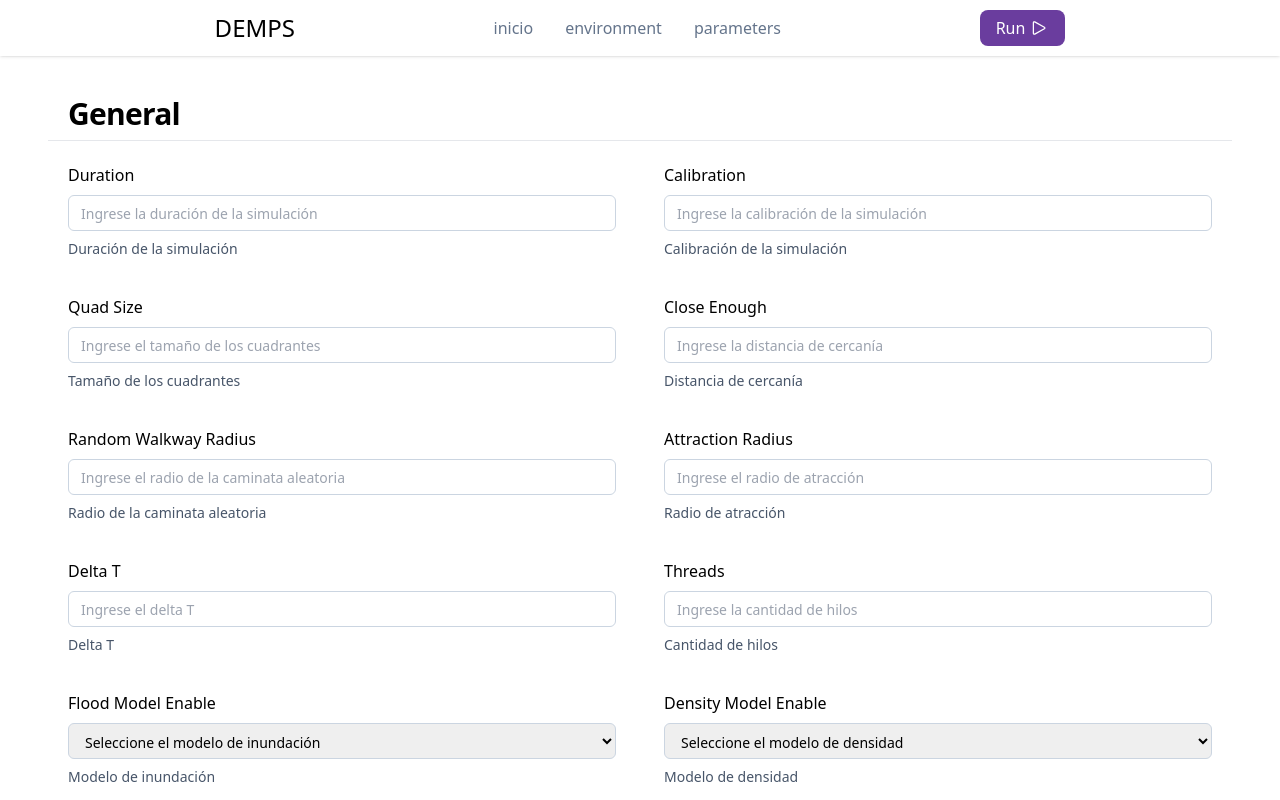
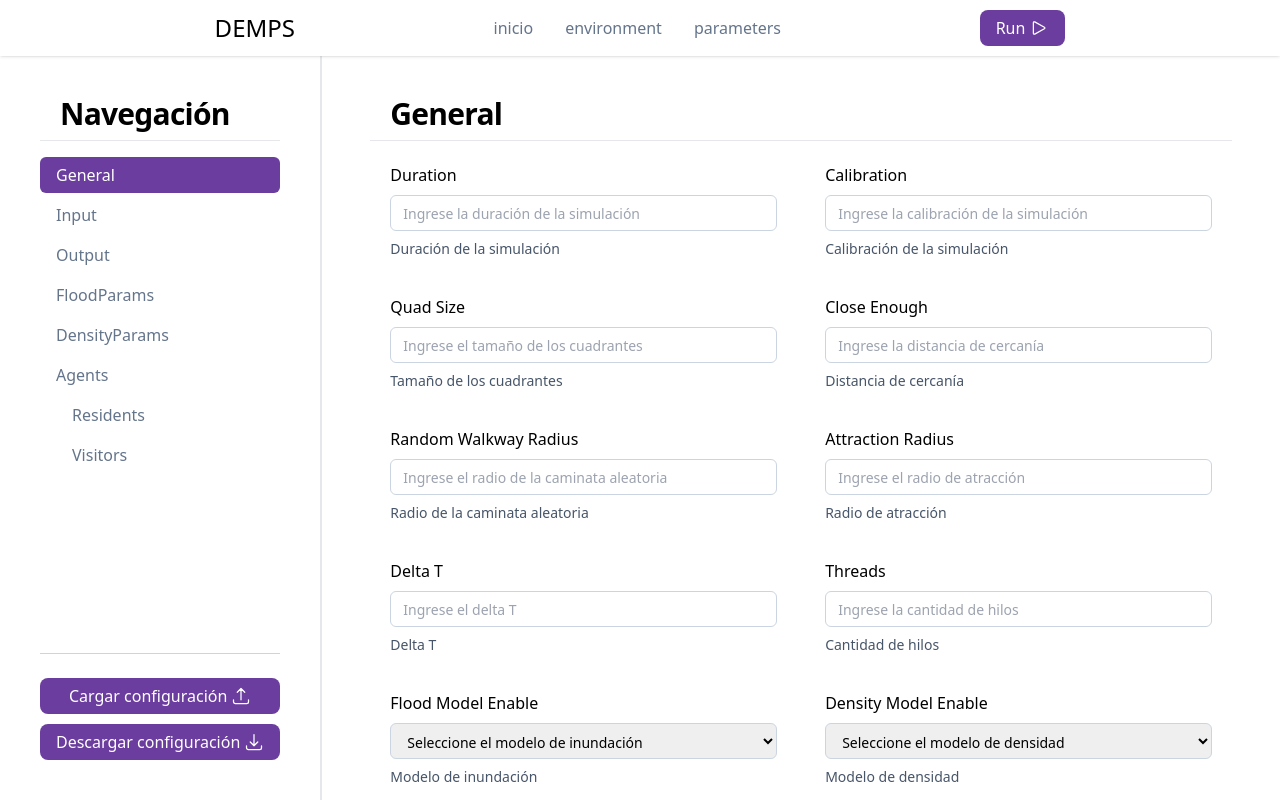
Before and after one commit to ariel-salgado/demps, a SvelteKit app: page /testing in a window 1280 px wide. Shown: the top 800 px of the page. Built offline with nearby package versions, Linux system fonts and the light colour scheme.

Commit message:
Added side navigation (handle download is missing)

```diff
--- a/src/routes/(app)/testing/+page.svelte
+++ b/src/routes/(app)/testing/+page.svelte
@@ -1,27 +1,110 @@
 <script lang="ts">
-	import type { FormField, FormFields } from '$lib/types';
+	import type { FormField, FormFields, ParametersSchema } from '$lib/types';
 
+	import { page } from '$app/stores';
+	import { flattenJSON } from '$lib/utils';
 	import { parametersFormFields } from '$lib';
 	import { createParameters } from '$lib/states.svelte';
-	import { Description, FormGroup, Input, Label, Select } from '$lib/components/ui';
+	import { DownloadIcon, UploadIcon } from '$lib/components/icons';
+	import {
+		Button,
+		Description,
+		Fileupload,
+		FormGroup,
+		Input,
+		Label,
+		Select
+	} from '$lib/components/ui';
 
 	const parameters = createParameters();
+
+	let files: FileList | null = $state(null);
+	let selected: string = $state($page.url.hash.slice(1) || 'general');
+
+	function handleUpload(e: Event) {
+		if (!!files && files.length > 0) {
+			const reader = new FileReader();
+
+			reader.onload = () => {
+				const uploadedData = reader.result as string;
+
+				try {
+					const data = flattenJSON(JSON.parse(uploadedData));
+					const form = document.getElementById('parameters-form') as HTMLFormElement;
+
+					const fieldNames = Array.from(form.elements)
+						.filter((element) => element.hasAttribute('name'))
+						.map((element) => element.getAttribute('name'));
+
+					if (Object.keys(data).every((element) => fieldNames.includes(element))) {
+						parameters.value = data as ParametersSchema;
+					} else {
+						alert('Archivo de configuración inválido');
+					}
+				} catch (_) {
+					alert('Archivo de configuración inválido');
+				} finally {
+					(e.target! as HTMLInputElement).value = '';
+				}
+			};
+
+			const file = files[0] as File;
+			const blob = new Blob([file], { type: file.type });
+
+			reader.readAsText(blob);
+		}
+	}
+
+	$effect(() => {
+		const observer = new IntersectionObserver(
+			(entries) => {
+				entries.forEach((entry) => {
+					const sectionId = entry.target.id;
+
+					if (entry.isIntersecting) {
+						selected = sectionId;
+					}
+				});
+			},
+			{ threshold: 1, rootMargin: '-12px 0px -75% 0px' }
+		);
+
+		const sections = document.querySelectorAll('.observed');
+
+		sections.forEach((section) => {
+			observer.observe(section);
+		});
+	});
 </script>
+
+{#snippet navItems(items: FormFields, isNested: boolean)}
+	{#each Object.entries(items) as [key, value]}
+		<li
+			class={`rounded-md text-base font-medium text-slate-500 transition-colors focus-within:bg-primary-50 focus-within:text-slate-900 hover:bg-primary-50 hover:text-slate-900 ${isNested && `pl-4`} ${selected === key && `bg-primary-700 text-white focus-within:bg-primary-600 focus-within:text-white hover:bg-primary-600 hover:text-white`}`}
+		>
+			<a href={`#${key}`} class="block px-4 py-1.5 capitalize">{key}</a>
+		</li>
+
+		{#if !Array.isArray(value)}
+			{@render navItems(value, true)}
+		{/if}
+	{/each}
+{/snippet}
 
 {#snippet form(fields: FormFields, isNested: boolean)}
 	{#each Object.entries(fields) as [key, value]}
-		<div class={`mt-10 grid grid-cols-2 gap-2 first:mt-0 ${isNested && 'col-span-2'}`}>
+		<div class={`grid scroll-m-24 grid-cols-2 gap-2 first:mt-0 ${isNested && 'col-span-2'}`}>
 			{#if isNested}
 				<h3
 					id={key}
-					class="observed col-span-2 -mt-8 mb-2 scroll-m-[4.5rem] pl-5 text-2xl font-semibold capitalize tracking-tight"
+					class="observed col-span-2 mb-2 mt-4 scroll-m-20 px-5 text-2xl font-semibold capitalize tracking-tight"
 				>
 					{key}
 				</h3>
 			{:else}
 				<h2
 					id={key}
-					class="observed col-span-2 scroll-m-[5.5rem] border-b pb-2 pl-5 text-3xl font-semibold capitalize tracking-tight"
+					class="observed col-span-2 scroll-m-24 border-b px-5 pb-2 text-3xl font-semibold capitalize tracking-tight"
 				>
 					{key}
 				</h2>
@@ -60,8 +143,36 @@
 	</FormGroup>
 {/snippet}
 
-<section>
-	<form class="px-12 py-10" action="">
+<section class="flex divide-x-2">
+	<aside class="sticky top-14 flex h-[calc(100vh-3.5rem)] flex-1 flex-col justify-between p-10">
+		<div>
+			<h2 class="border-b px-5 pb-2 text-3xl font-semibold tracking-tight">Navegación</h2>
+
+			<nav>
+				<ul class="space-y-1 py-4">
+					{@render navItems(parametersFormFields, false)}
+				</ul>
+			</nav>
+		</div>
+
+		<div class="space-y-2.5 border-t border-slate-300 pt-6">
+			<Fileupload
+				accept=".config"
+				bind:files
+				onchange={handleUpload}
+				role="button"
+				aria-label="Cargar configuración"
+			>
+				<span> Cargar configuración </span>
+				<UploadIcon />
+			</Fileupload>
+			<Button>
+				<span> Descargar configuración </span>
+				<DownloadIcon />
+			</Button>
+		</div>
+	</aside>
+	<form id="parameters-form" class="flex-[4] space-y-10 px-12 py-10" action="">
 		{@render form(parametersFormFields, false)}
 	</form>
 </section>
```
